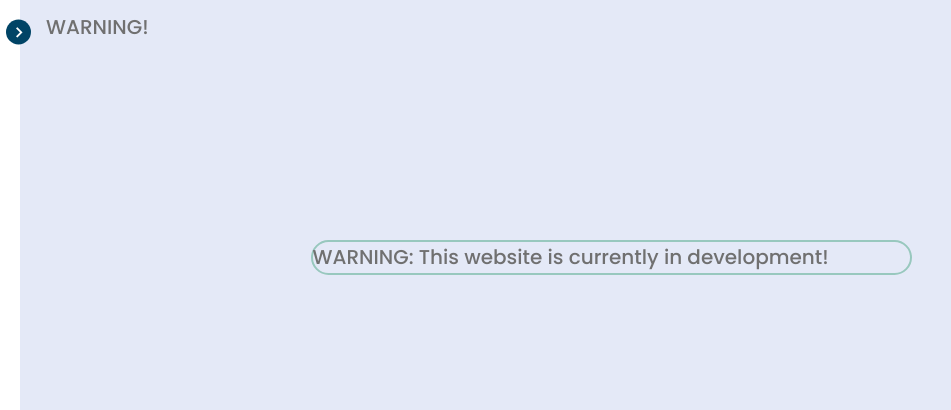
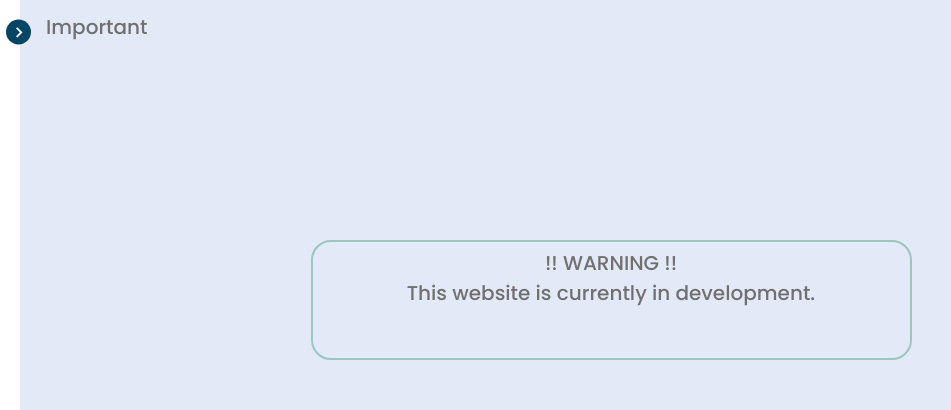
Before and after one commit to nrw300/Portfolio, a plain HTML site: page index.html in a window 1280 px wide. Shown: the top 410 px of the page, 68-1019 px from the left. Drawn offline with nearby package versions, Linux system fonts and the light colour scheme.

Commit message:
15/03/23

```diff
--- a/Styles.css
+++ b/Styles.css
@@ -346,24 +346,25 @@ body.dark .home .text{
     color: var(--text-color);
 }
 
-/* -- warning-body -- */
-.warning-body {
+/* -- index-body -- */
+.index-body {
     position: absolute;
     width: 50%;
-    height: 35px;
+    height: 15%;
     left: 25%;
     top: 30%;
     color: var(--form-color);
     border: 2px solid #98C8BE;
     border-radius: 20px;
+    text-align: center;
 }
 
-.warning-text {
+.index-text {
+    position: relative;
     font-size: 20px;
     font-weight: 500;
     color: var(--text-color);
-    padding-left: %;
-    padding-top: 1%;
+    top: 5%;
 }
 
 /* -- home-body -- */
@@ -373,7 +374,7 @@ body.dark .home .text{
     height: 80%;
     top: 5%;
     left: 5%;
-    text-align: left;
+    text-align: center;
     color: var(--form-color);
     border: 2px solid #98C8BE;
     border-radius: 20px;
--- a/index.html
+++ b/index.html
@@ -41,7 +41,7 @@
                                 <i class='bx bx-home-alt icon' ></i>
                                 <span class="text nav-text">Dashboard</span>
                             </a>
-                            <span class="tooltip">Dashboard</span>
+                            <span class="tooltip text nav-text">Dashboard</span>
                         </li>
 
                         <li class="nav-link">
@@ -49,7 +49,7 @@
                                 <i class='bx bxs-contact icon'></i>
                                 <span class="text nav-text">Contact</span>
                             </a>
-                            <span class="tooltip">Contact</span>
+                            <span class="tooltip text nav-text">Contact</span>
                         </li>
 
                         <li class="work-link">
@@ -57,7 +57,7 @@
                                 <i class='bx bx-network-chart icon' ></i>
                                 <span class="text nav-text">Career</span>
                             </a>
-                            <span class="tooltip">Career</span>
+                            <span class="tooltip text nav-text">Career</span>
                         </li>
                     </ul>
                 </div>
@@ -78,11 +78,11 @@
         </nav>
         <section class="home">
             <div class="text">
-                WARNING!
+                Important
             </div>
-            <div class="warning-body">
-                <span class="warning-text nav-text">
-                    WARNING: This website is currently in development!
+            <div class="index-body">
+                <span class="index-text nav-text">
+                    !! WARNING !! <br> This website is currently in development.
                 </span>
             </div>
         </section>
```
Also changed, not shown: contact.html (+3 -3 lines), home.html (+3 -3 lines).
